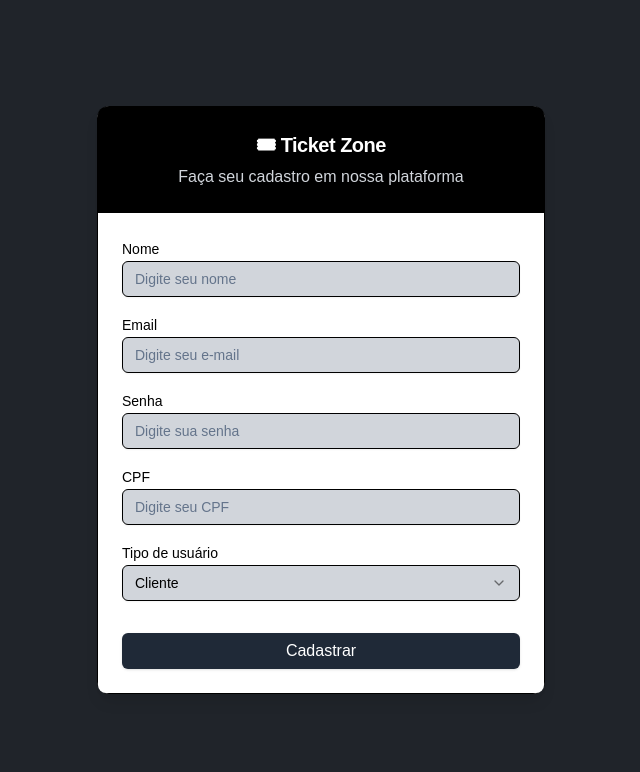
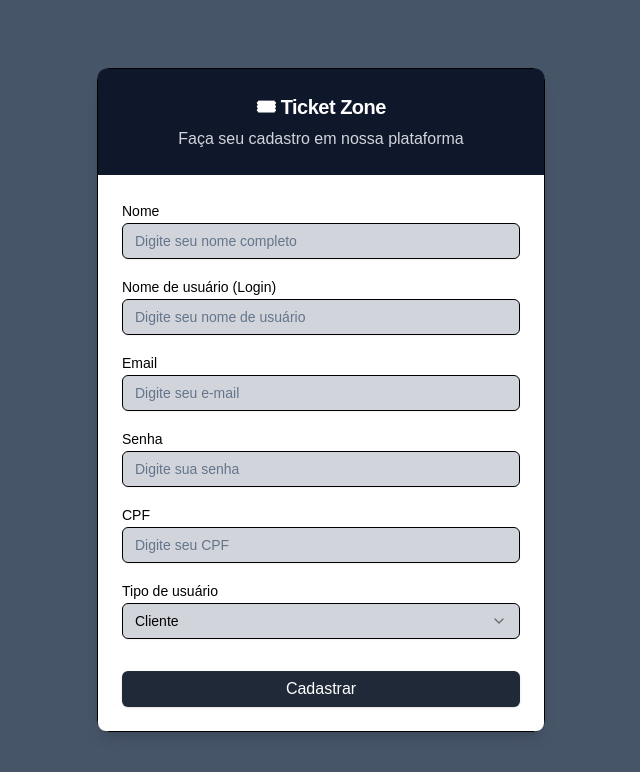
Before and after one commit to TicketZone-SD/ticketzone-frontend, a Next.js app: page /cadastro in a window 1280 px wide. Shown: the top 772 px of the page, without its empty margins (319-959 px from the left). Built offline with nearby package versions, Linux system fonts and the light colour scheme.

Commit message:
feat: Adding login in register

```diff
--- a/src/app/cadastro/page.tsx
+++ b/src/app/cadastro/page.tsx
@@ -5,7 +5,13 @@ import { Input } from "@/components/ui/input";
 import { Button } from "@/components/ui/button";
 import { Card, CardContent, CardHeader, CardTitle } from "@/components/ui/card";
 import { Label } from "@/components/ui/label";
-import { Select, SelectContent, SelectItem, SelectTrigger, SelectValue } from "@/components/ui/select";
+import {
+  Select,
+  SelectContent,
+  SelectItem,
+  SelectTrigger,
+  SelectValue,
+} from "@/components/ui/select";
 import { Toaster } from "@/components/ui/toaster";
 import { useToast } from "@/hooks/use-toast";
 
@@ -61,7 +67,7 @@ export default function Cadastro() {
         break;
 
       case "cpf":
-        const cpfRegex = /^\d{11}$/; // CPF com 11 dígitos
+        const cpfRegex = /^\d{11}$/;
         if (formData.cpf.length < 11) {
           newErrors.cpf = "CPF deve ter exatamente 11 dígitos numéricos.";
           isValid = false;
@@ -94,40 +100,34 @@ export default function Cadastro() {
     const { name, value } = e.target;
 
     if (name === "cpf") {
-      // Remove caracteres não numéricos do CPF
-      const cleanValue = value.replace(/\D/g, ''); // Remove qualquer coisa que não seja número
+      const cleanValue = value.replace(/\D/g, "");
 
-      // Limita a quantidade de dígitos do CPF para 11
       if (cleanValue.length <= 11) {
-        // Atualiza o estado apenas com números
         setFormData({ ...formData, cpf: cleanValue });
 
-        // Valida imediatamente após a mudança
         const newErrors = { ...errors };
         if (cleanValue.length !== 11) {
           newErrors.cpf = "CPF deve ter 11 dígitos numéricos.";
         } else {
           newErrors.cpf = "";
         }
-        setErrors(newErrors); // Atualiza o estado de erros
-      }
+        setErrors(newErrors);
       } else {
         setFormData({ ...formData, [name]: value });
+      }
 
-      // Valida outros campos imediatamente
       validate(name);
-    }
+    };
   };
 
   const handleRoleChange = (value: string) => {
     setFormData({ ...formData, role: value });
-    validate("role"); // Valida o campo "role" sempre que ele mudar
+    validate("role");
   };
 
   const handleSubmit = (e: React.FormEvent) => {
     e.preventDefault();
 
-    // Valida todos os campos antes de submeter o formulário
     let isValid = true;
     Object.keys(formData).forEach((key) => {
       if (!validate(key)) {
@@ -162,9 +162,11 @@ export default function Cadastro() {
   };
 
   return (
-<div className="flex items-center justify-center min-h-screen p-8 bg-[rgb(32,36,42)]">      <Toaster />
+    <div className="flex items-center justify-center min-h-screen p-8 bg-slate-600">
+      {" "}
+      <Toaster />
       <Card className="w-full max-w-md shadow-lg text-white border border-black">
-        <CardHeader className="text-center bg-black p-6 rounded-t-lg">
+        <CardHeader className="text-center bg-primary p-6 rounded-t-lg">
           <CardTitle className="text-xl font-bold">🎟 Ticket Zone</CardTitle>
           <p className="text-gray-300">Faça seu cadastro em nossa plataforma</p>
         </CardHeader>
@@ -178,10 +180,31 @@ export default function Cadastro() {
                 name="name"
                 value={formData.name}
                 onChange={handleChange}
-                placeholder="Digite seu nome"
-                className={`bg-gray-300 border ${errors.name ? 'border-red-600' : 'border-black'}`}
+                placeholder="Digite seu nome completo"
+                className={`bg-gray-300 border ${
+                  errors.name ? "border-red-600" : "border-black"
+                }`}
               />
-              {errors.name && <p className="text-red-600 text-sm">{errors.name}</p>}
+              {errors.name && (
+                <p className="text-red-600 text-sm">{errors.name}</p>
+              )}
+            </div>
+
+            <div>
+              <Label>Nome de usuário (Login)</Label>
+              <Input
+                type="text"
+                name="username"
+                value={formData.cpf}
+                onChange={handleChange}
+                placeholder="Digite seu nome de usuário"
+                className={`bg-gray-300 border ${
+                  errors.cpf ? "border-red-600" : "border-black"
+                }`}
+              />
+              {errors.cpf && (
+                <p className="text-red-600 text-sm">{errors.cpf}</p>
+              )}
             </div>
 
             <div>
@@ -192,9 +215,13 @@ export default function Cadastro() {
                 value={formData.email}
                 onChange={handleChange}
                 placeholder="Digite seu e-mail"
-                className={`bg-gray-300 border ${errors.email ? 'border-red-600' : 'border-black'}`}
+                className={`bg-gray-300 border ${
+                  errors.email ? "border-red-600" : "border-black"
+                }`}
               />
-              {errors.email && <p className="text-red-600 text-sm">{errors.email}</p>}
+              {errors.email && (
+                <p className="text-red-600 text-sm">{errors.email}</p>
+              )}
             </div>
 
             <div>
@@ -205,9 +232,13 @@ export default function Cadastro() {
                 value={formData.password}
                 onChange={handleChange}
                 placeholder="Digite sua senha"
-                className={`bg-gray-300 border ${errors.password ? 'border-red-600' : 'border-black'}`}
+                className={`bg-gray-300 border ${
+                  errors.password ? "border-red-600" : "border-black"
+                }`}
               />
-              {errors.password && <p className="text-red-600 text-sm">{errors.password}</p>}
+              {errors.password && (
+                <p className="text-red-600 text-sm">{errors.password}</p>
+              )}
             </div>
 
             <div>
@@ -218,15 +249,23 @@ export default function Cadastro() {
                 value={formData.cpf}
                 onChange={handleChange}
                 placeholder="Digite seu CPF"
-                className={`bg-gray-300 border ${errors.cpf ? 'border-red-600' : 'border-black'}`}
+                className={`bg-gray-300 border ${
+                  errors.cpf ? "border-red-600" : "border-black"
+                }`}
               />
-              {errors.cpf && <p className="text-red-600 text-sm">{errors.cpf}</p>}
+              {errors.cpf && (
+                <p className="text-red-600 text-sm">{errors.cpf}</p>
+              )}
             </div>
 
             <div>
               <Label>Tipo de usuário</Label>
               <Select value={formData.role} onValueChange={handleRoleChange}>
-    <SelectTrigger className={`bg-gray-300 border ${errors.role ? 'border-red-600' : 'border-black'}`}>
+                <SelectTrigger
+                  className={`bg-gray-300 border ${
+                    errors.role ? "border-red-600" : "border-black"
+                  }`}
+                >
                   <SelectValue placeholder="Selecione o tipo de usuário" />
                 </SelectTrigger>
                 <SelectContent>
@@ -234,7 +273,9 @@ export default function Cadastro() {
                   <SelectItem value="organizer">Organizador</SelectItem>
                 </SelectContent>
               </Select>
-  {errors.role && <p className="text-red-600 text-sm">{errors.role}</p>}
+              {errors.role && (
+                <p className="text-red-600 text-sm">{errors.role}</p>
+              )}
             </div>
 
             <div></div>
@@ -244,8 +285,6 @@ export default function Cadastro() {
             >
               Cadastrar
             </Button>
-
-
           </form>
         </CardContent>
       </Card>
```
Lines whose indentation alone changed are shown as unchanged.
